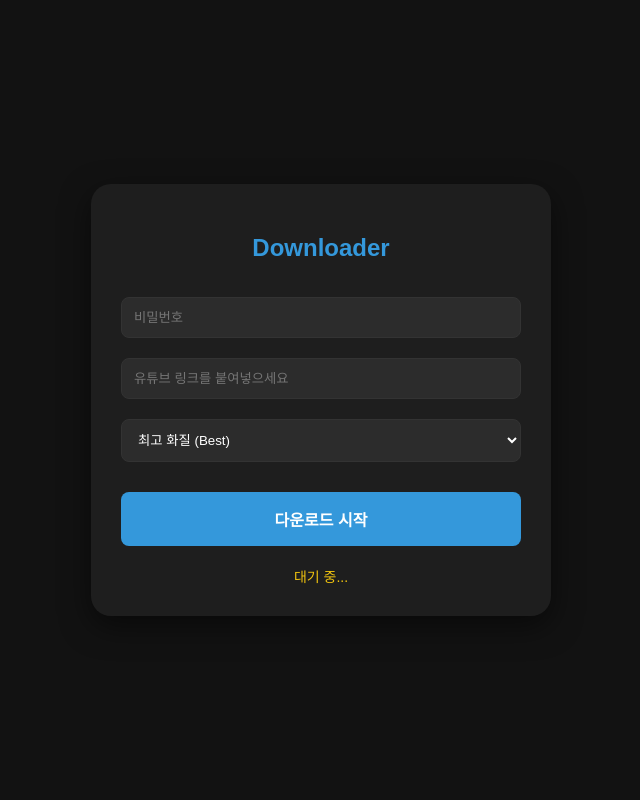
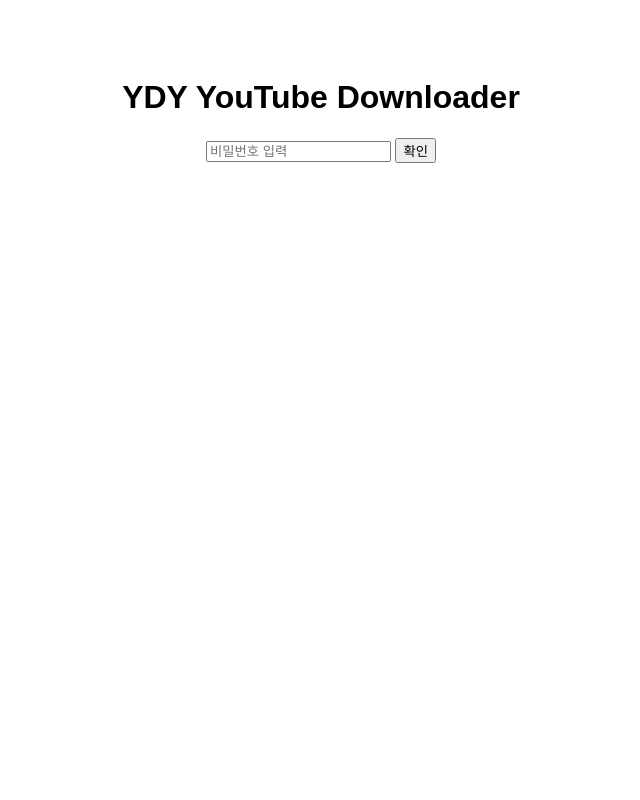
Before and after one commit to Jay701950/youtube, a Flask app: page / in a window 1280 px wide. Shown: the whole page, without its empty margins (319-959 px from the left). Run offline with Flask 3, Linux system fonts and the light colour scheme.

Commit message:
index.html

```diff
--- a/youtube/templates/index.html
+++ b/youtube/templates/index.html
@@ -1,128 +1,39 @@
 <!DOCTYPE html>
-<html lang="ko">
+<html>
 <head>
-    <meta charset="UTF-8">
-    <meta name="viewport" content="width=device-width, initial-scale=1.0">
-    <title>YDY YouTube Downloader</title>
+    <title>YDY Downloader</title>
     <style>
-        /* 깔끔한 다크모드 디자인 */
-        body {
-            font-family: 'Pretendard', sans-serif;
-            background-color: #121212;
-            color: #ffffff;
-            display: flex;
-            justify-content: center;
-            align-items: center;
-            height: 100vh;
-            margin: 0;
-        }
-        .container {
-            background-color: #1e1e1e;
-            padding: 30px;
-            border-radius: 20px;
-            box-shadow: 0 10px 30px rgba(0,0,0,0.5);
-            width: 100%;
-            max-width: 400px;
-            text-align: center;
-        }
-        h2 { color: #3498db; margin-bottom: 25px; }
-        input, select {
-            width: 100%;
-            padding: 12px;
-            margin: 10px 0;
-            border-radius: 8px;
-            border: 1px solid #333;
-            background-color: #2c2c2c;
-            color: white;
-            box-sizing: border-box;
-        }
-        button {
-            width: 100%;
-            padding: 15px;
-            margin-top: 20px;
-            border-radius: 8px;
-            border: none;
-            background-color: #3498db;
-            color: white;
-            font-weight: bold;
-            font-size: 16px;
-            cursor: pointer;
-            transition: background 0.3s;
-        }
-        button:hover { background-color: #2980b9; }
-        button:disabled { background-color: #555; cursor: not-allowed; }
-        #status {
-            margin-top: 20px;
-            font-size: 14px;
-            color: #f1c40f;
-        }
+        body { font-family: sans-serif; text-align: center; padding: 50px; }
+        #download-section { display: none; } /* 처음엔 숨김 */
     </style>
 </head>
 <body>
+    <h1>YDY YouTube Downloader</h1>
 
-<div class="container">
-    <h2> Downloader</h2>
+    <div id="login-section">
+        <input type="password" id="pw-input" placeholder="비밀번호 입력">
+        <button onclick="checkPassword()">확인</button>
+    </div>
 
-    <input type="password" id="password" placeholder="비밀번호">
+    <div id="download-section">
+        <form action="/download" method="post">
+            <input type="hidden" name="password" id="final-pw">
+            <input type="text" name="url" placeholder="유튜브 링크 주소" style="width: 300px;">
+            <button type="submit">다운로드 시작</button>
+        </form>
+    </div>
 
-    <input type="text" id="url" placeholder="유튜브 링크를 붙여넣으세요">
-
-    <select id="resolution">
-        <option value="Best">최고 화질 (Best)</option>
-        <option value="1080p">1080p (Full HD)</option>
-        <option value="720p">720p (HD)</option>
-        <option value="480p">480p</option>
-        <option value="360p">360p</option>
-    </select>
-
-    <button id="downloadBtn" onclick="startDownload()">다운로드 시작</button>
-
-    <div id="status">대기 중...</div>
-</div>
-
-<script>
-    async function startDownload() {
-        const url = document.getElementById('url').value;
-        const password = document.getElementById('password').value;
-        const res = document.getElementById('resolution').value;
-        const status = document.getElementById('status');
-        const btn = document.getElementById('downloadBtn');
-
-        if (!url || !password) {
-            alert("URL과 비밀번호를 모두 입력해주세요.");
-            return;
+    <script>
+        function checkPassword() {
+            const pw = document.getElementById('pw-input').value;
+            if (pw === 'ydy') {
+                document.getElementById('login-section').style.display = 'none';
+                document.getElementById('download-section').style.display = 'block';
+                document.getElementById('final-pw').value = pw; // 폼에 비밀번호 전달
+            } else {
+                alert('비밀번호가 틀렸습니다!');
+            }
         }
-
-        // 버튼 비활성화
-        btn.disabled = true;
-        btn.innerText = "처리 중...";
-        status.innerText = "서버에서 영상 처리 중입니다. 잠시만 기다리세요...";
-
-        try {
-            const response = await fetch('/download', {
-                method: 'POST',
-                headers: { 'Content-Type': 'application/json' },
-                body: JSON.stringify({ url: url, password: password, resolution: res })
-            });
-
-            const result = await response.json();
-
-            if (result.success) {
-                status.innerText = "성공! 영상이 서버에 저장되었습니다.";
-                status.style.color = "#2ecc71";
-            } else {
-                status.innerText = "오류: " + result.message;
-                status.style.color = "#e74c3c";
-            }
-        } catch (error) {
-            status.innerText = "서버 연결 실패!";
-        } finally {
-            btn.disabled = false;
-            btn.innerText = "다운로드 시작";
-        }
-    }
-</script>
-
+    </script>
 </body>
-
 </html>
```
